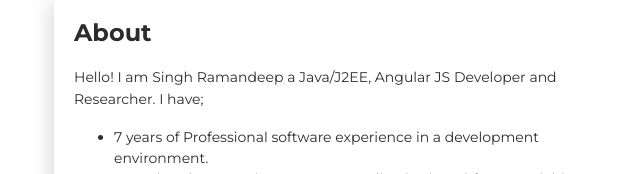
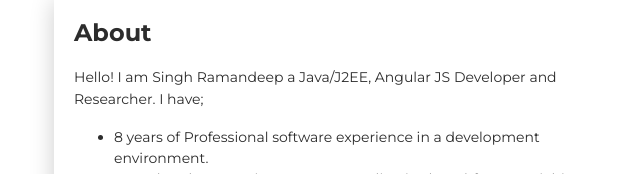
Before and after one commit to ramanqdn/myresume, a plain HTML site: page index.html in a window 1280 px wide. Shown: the part 624-798 px from the top of the page, 31-671 px from the left. Drawn offline with Linux system fonts and the light colour scheme; a web font is replaced by a local one.

Commit message:
Update index.html
updated working year

```diff
--- a/index.html
+++ b/index.html
@@ -113,7 +113,7 @@
 										Developer and Researcher. I have;</p>
 									<p>
 										<ul>
-										<li>7 years of Professional software experience in a development environment.</li>
+										<li>8 years of Professional software experience in a development environment.</li>
 										<li>Completed Masters in Computer Application(MCA) from Punjabi University Campus, Patiala.</li>
 										<li>Experience with Client/Server applications and knowledge of core Java.</li>
 										<li>Has excellent analytical, interpersonal and communication skills.</li>
```
